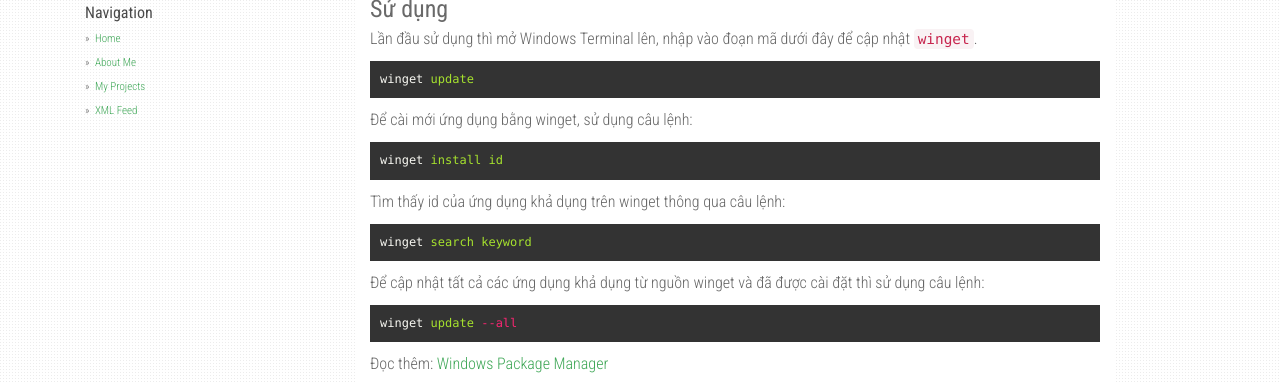
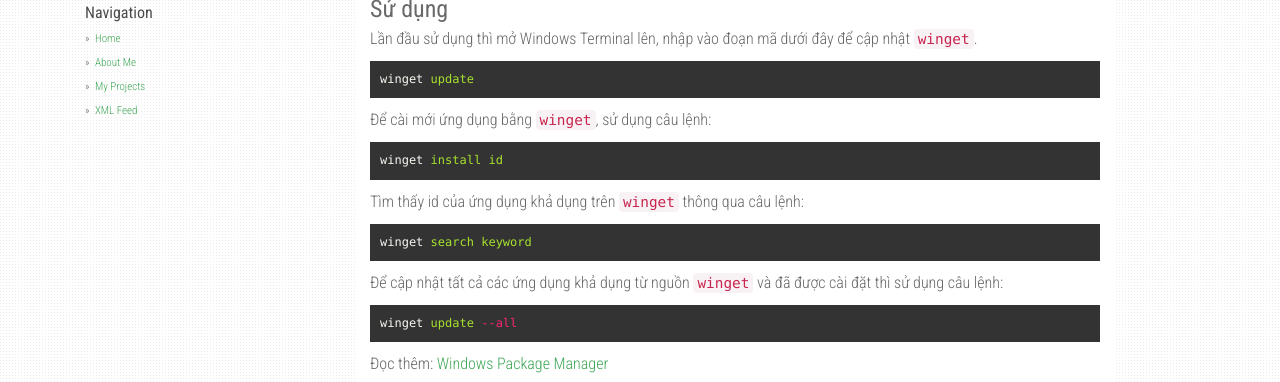
Before and after one commit to vegetaz/vegetaz.github.io, a Jekyll site: the page built from _posts/2023/07/2023-07-15-winget.markdown, in a window 1280 px wide and 1118 px high. Shown: the part 327-709 px from the top of the window. Built offline with Jekyll 4.4.1, drawn with Linux system fonts in a browser that asks for light colours; nearby versions of some CDN libraries; comment, search, counter and statistics services are not loaded.

Commit message:
Windows Package Manager

````diff
--- a/_posts/2023/07/2023-07-15-winget.markdown
+++ b/_posts/2023/07/2023-07-15-winget.markdown
@@ -18,15 +18,15 @@ Lần đầu sử dụng thì mở Windows Terminal lên, nhập vào đoạn m
 ```powershell
 winget update
 ```
-Để cài mới ứng dụng bằng winget, sử dụng câu lệnh:
+Để cài mới ứng dụng bằng `winget`, sử dụng câu lệnh:
 ```powershell
 winget install id
 ```
-Tìm thấy id của ứng dụng khả dụng trên winget thông qua câu lệnh:
+Tìm thấy id của ứng dụng khả dụng trên `winget` thông qua câu lệnh:
 ```powershell
 winget search keyword
 ```
-Để cập nhật tất cả các ứng dụng khả dụng từ nguồn winget và đã được cài đặt thì sử dụng câu lệnh:
+Để cập nhật tất cả các ứng dụng khả dụng từ nguồn `winget` và đã được cài đặt thì sử dụng câu lệnh:
 ```powershell
 winget update --all
 ```
````
